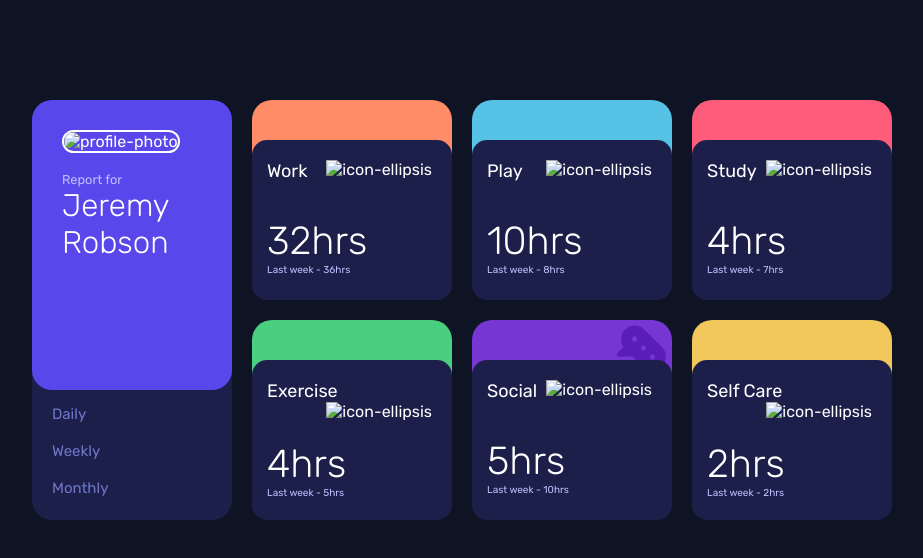
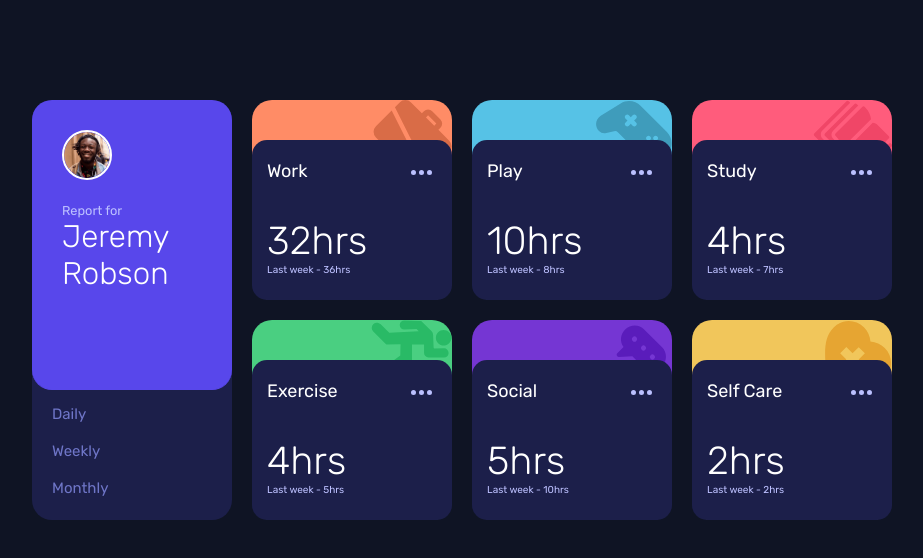
Before and after one commit to Abby422/Frontend-mentor1, a plain HTML site: page index.html in a window 1280 px wide. Shown: the whole page, without its empty margins (178-1101 px from the left). Drawn offline with Linux system fonts and the light colour scheme; the site is published under a folder, as on GitHub Pages, so addresses that start at the root find nothing.

Commit message:
Changes made to html file

```diff
--- a/index.html
+++ b/index.html
@@ -15,7 +15,7 @@
         <div class="content">
             <div class="test1">
                 <div class="profile">
-                    <div><img src="/images/image-jeremy.png" alt="profile-photo" class="profile-image"><br><br></div>
+                    <div><img src="./images/image-jeremy.png" alt="profile-photo" class="profile-image"><br><br></div>
                     <div class="paragraph"><p id="report">Report for</p>
                     <p class="name">Jeremy</p>
                     <p class="name">Robson</p></div>
@@ -30,10 +30,10 @@
                 </div>
             </div>
             <div class="test2">
-                <span><img src="/images/icon-work.svg" alt="" ></span>
+                <span><img src="./images/icon-work.svg" alt="" ></span>
                 <div class="card-title">
                     <p>Work</p>
-                    <span style="float: right;" ><img src="/images/icon-ellipsis.svg" alt="icon-ellipsis" ></span>
+                    <span style="float: right;" ><img src="./images/icon-ellipsis.svg" alt="icon-ellipsis" ></span>
                     <div class="time">
                         <br><br><br>
                         <h3 id="time1" >32hrs</h3>
@@ -42,10 +42,10 @@
                 </div>
             </div>
             <div class="test3">
-                <span><img src="/images/icon-play.svg" alt="" ></span>
+                <span><img src="./images/icon-play.svg" alt="" ></span>
                 <div class="card-title">
                     <p>Play</p>
-                    <span style="float: right;"><img src="/images/icon-ellipsis.svg" alt="icon-ellipsis" ></span>
+                    <span style="float: right;"><img src="./images/icon-ellipsis.svg" alt="icon-ellipsis" ></span>
                     <div class="time">
                         <br><br><br>
                         <h3 id="time2" >10hrs</h3>
@@ -54,10 +54,10 @@
                 </div>
             </div>
             <div class="test4">
-                <span><img src="/images/icon-study.svg" alt="" ></span>
+                <span><img src="./images/icon-study.svg" alt="" ></span>
                 <div class="card-title">
                     <p>Study</p>
-                    <span style="float: right;" ><img src="/images/icon-ellipsis.svg" alt="icon-ellipsis" ></span>
+                    <span style="float: right;" ><img src="./images/icon-ellipsis.svg" alt="icon-ellipsis" ></span>
                     <div class="time">
                         <br><br><br>
                         <h3 id="time3">4hrs</h3>
@@ -66,10 +66,10 @@
                 </div>
             </div>
             <div class="test5">
-                <span><img src="/images/icon-exercise.svg" alt="" ></span>
+                <span><img src="./images/icon-exercise.svg" alt="" ></span>
                 <div class="card-title">
                     <p>Exercise</p>
-                    <span style="float: right;" ><img src="/images/icon-ellipsis.svg" alt="icon-ellipsis" ></span>
+                    <span style="float: right;" ><img src="./images/icon-ellipsis.svg" alt="icon-ellipsis" ></span>
                     <div class="time">
                         <br><br><br>
                         <h3 id="time4">4hrs</h3>
@@ -81,7 +81,7 @@
                 <span><svg width="75" height="100" xmlns="http://www.w3.org/2000/svg"><g fill="#5A1CBB" fill-rule="nonzero"><path d="M45.834 46.627c4.78 4.78 13.1 5.754 19.257-.403 5.2-5.199 5.198-13.657 0-18.855L47.151 9.428C42.335 4.614 34.02 3.7 27.892 9.83c-4.701 4.7-5.151 12.066-1.352 17.277l-6.265 6.265c-1.339 1.339-.317 3.644 1.585 3.533l13.474-.777 10.499 10.499Zm11.404-11.483a2.567 2.567 0 1 1-3.629 3.631 2.567 2.567 0 0 1 3.63-3.631ZM35.745 20.909a2.567 2.567 0 1 1 3.63-3.629 2.567 2.567 0 0 1-3.63 3.63Zm12.562 5.303a2.567 2.567 0 1 1-3.63 3.63 2.567 2.567 0 0 1 3.63-3.63ZM55.16 63.698 37.219 45.756c-5.198-5.197-13.658-5.197-18.857.001-6.072 6.073-5.26 14.4-.402 19.258l10.499 10.5-.777 13.473c-.11 1.886 2.186 2.931 3.533 1.584l6.265-6.265c5.212 3.8 12.577 3.349 17.277-1.352 6.06-6.059 5.274-14.386.403-19.257ZM25.813 57.24a2.567 2.567 0 1 1 3.63-3.631 2.567 2.567 0 0 1-3.63 3.63Zm8.932 8.931a2.567 2.567 0 1 1 3.63-3.629 2.567 2.567 0 0 1-3.63 3.63Zm8.932 8.933a2.567 2.567 0 1 1 3.63-3.631 2.567 2.567 0 0 1-3.63 3.63Z"/></g></svg></span>
                 <div class="card-title">
                     <p>Social</p>
-                    <span style="float: right;" ><img src="/images/icon-ellipsis.svg" alt="icon-ellipsis" ></span>
+                    <span style="float: right;" ><img src="./images/icon-ellipsis.svg" alt="icon-ellipsis" ></span>
                  <div class="time">
                      <br><br><br>
                     <h3 id="time5">5hrs</h3>
@@ -90,10 +90,10 @@
                 </div>
             </div>
             <div class="test7">
-                <span><img src="/images/icon-self-care.svg" alt="" ></span>
+                <span><img src="./images/icon-self-care.svg" alt="" ></span>
                 <div class="card-title">
                     <p>Self Care</p>
-                    <span style="float: right;" ><img src="/images/icon-ellipsis.svg" alt="icon-ellipsis" ></span>
+                    <span style="float: right;" ><img src="./images/icon-ellipsis.svg" alt="icon-ellipsis" ></span>
                 <div class="time">
                     <br><br><br>
                     <h3 id="time6">2hrs</h3>
```
